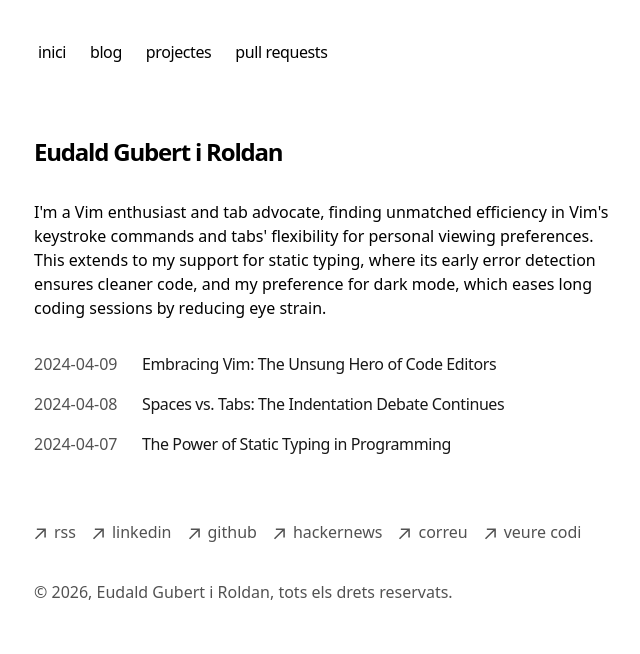
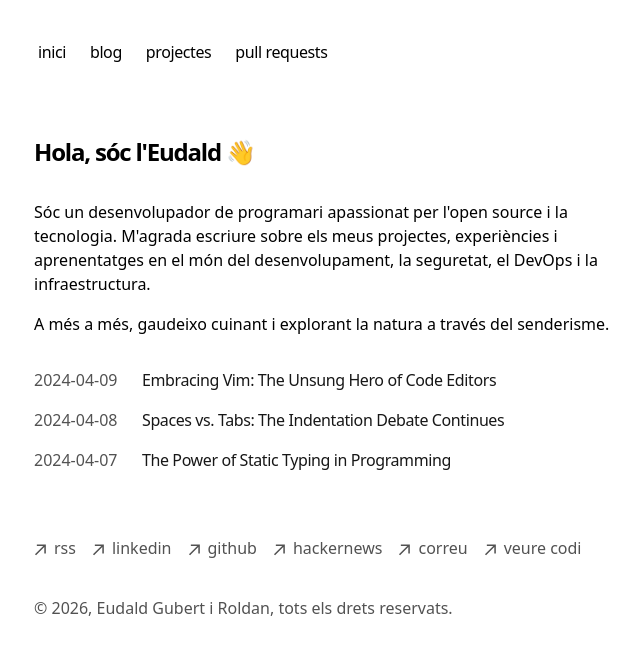
Before and after one commit to eudaldgr/eudald.gr, a Next.js app: page / in a window 1280 px wide. Shown: the top 654 px of the page, without its empty margins (318-958 px from the left). Built offline with nearby package versions, Linux system fonts and the light colour scheme.

Commit message:
feat: update NotFound and Page components with localized content

```diff
--- a/app/not-found.tsx
+++ b/app/not-found.tsx
@@ -2,9 +2,9 @@ export default function NotFound() {
   return (
     <section>
       <h1 className="mb-8 text-2xl font-semibold tracking-tighter">
-        404 - Page Not Found
+        404 - Pàgina no trobada
       </h1>
-      <p className="mb-4">The page you are looking for does not exist.</p>
+      <p className="mb-4">La pàgina que estàs buscant no existeix.</p>
     </section>
   )
 }
--- a/app/page.tsx
+++ b/app/page.tsx
@@ -4,14 +4,17 @@ export default function Page() {
   return (
     <section>
       <h1 className="mb-8 text-2xl font-semibold tracking-tighter">
-        Eudald Gubert i Roldan
+        Hola, sóc l'Eudald 👋
       </h1>
       <p className="mb-4">
-        {`I'm a Vim enthusiast and tab advocate, finding unmatched efficiency in
-        Vim's keystroke commands and tabs' flexibility for personal viewing
-        preferences. This extends to my support for static typing, where its
-        early error detection ensures cleaner code, and my preference for dark
-        mode, which eases long coding sessions by reducing eye strain.`}
+        Sóc un desenvolupador de programari apassionat per l'open source i la
+        tecnologia. M'agrada escriure sobre els meus projectes, experiències i
+        aprenentatges en el món del desenvolupament, la seguretat, el DevOps i
+        la infraestructura.
+      </p>
+      <p className="mb-4">
+        A més a més, gaudeixo cuinant i explorant la natura a través del
+        senderisme.
       </p>
       <div className="my-8">
         <BlogPosts />
```
